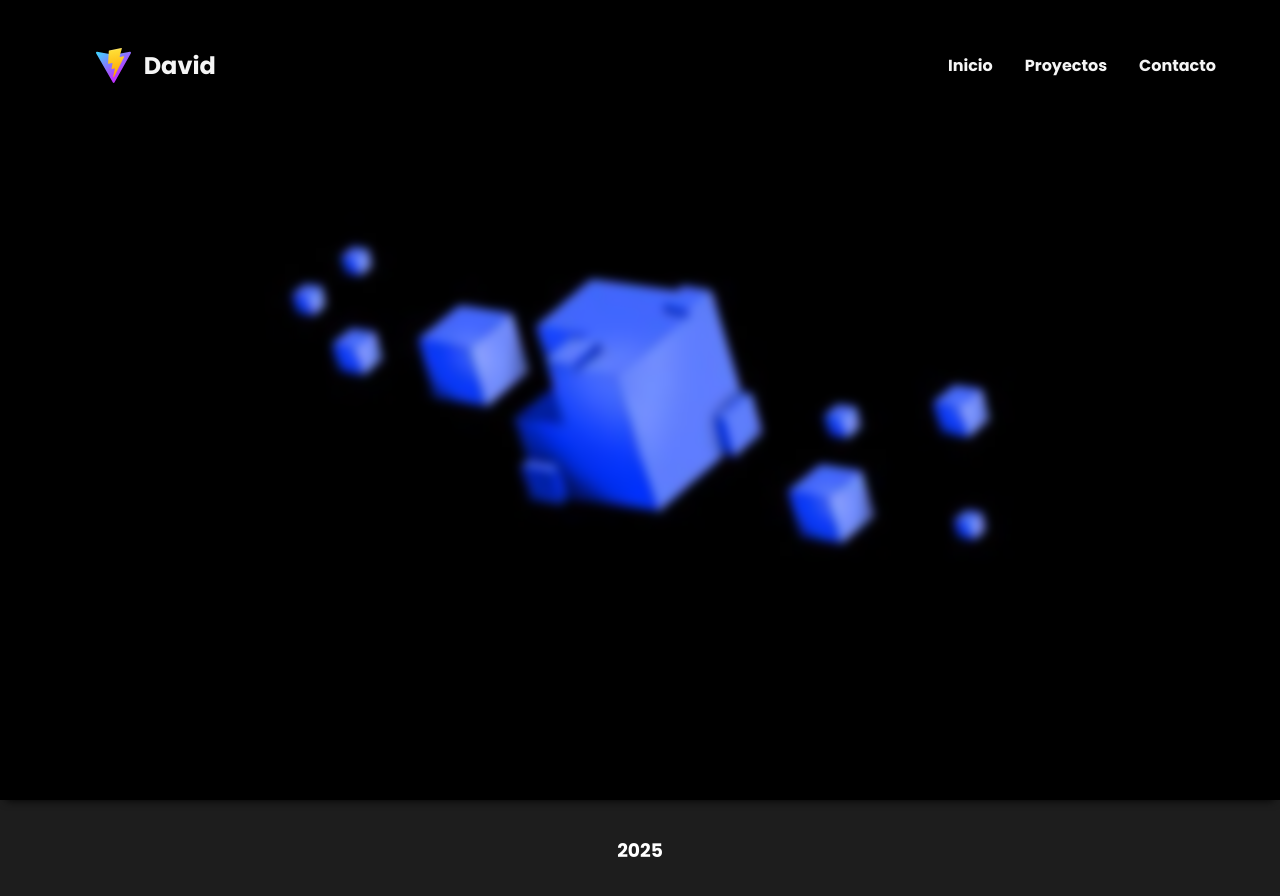
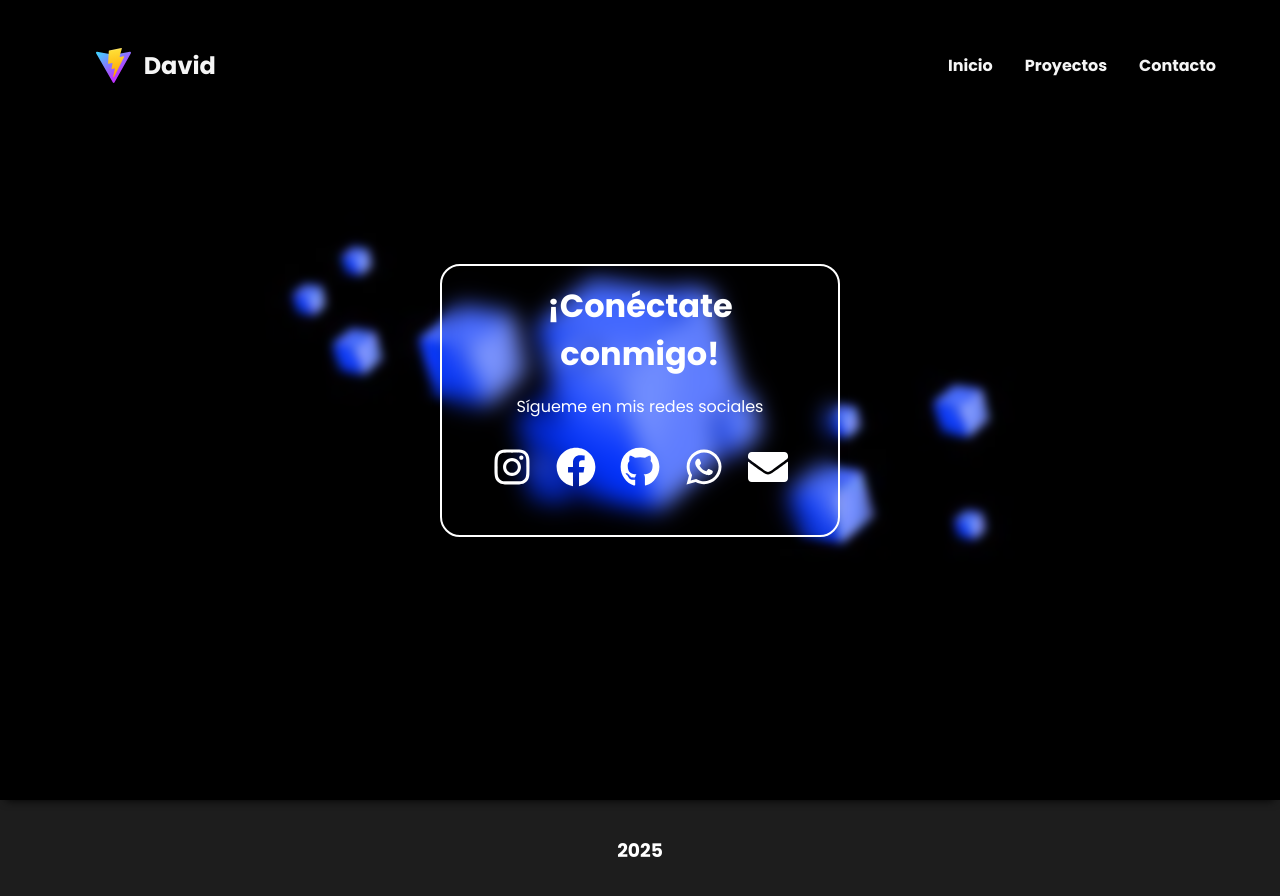
Before and after one commit to dgonzale333/MiPortafolio, a React (Vite) app: page /contacto in a window 1280 px wide. Shown: the top 896 px of the page. Built offline with nearby package versions, Linux system fonts and the light colour scheme.

Commit message:
pagina contacto creada

```diff
--- a/package.json
+++ b/package.json
@@ -13,6 +13,7 @@
     "framer-motion": "^12.5.0",
     "react": "^19.0.0",
     "react-dom": "^19.0.0",
+    "react-icons": "^5.5.0",
     "react-router-dom": "^7.3.0"
   },
   "devDependencies": {
--- a/src/components/pages/Contact.css
+++ b/src/components/pages/Contact.css
@@ -1,9 +1,77 @@
 
 .img-fullscreenCt {
-    width: 99vw; /* Hace que la imagen se agrande un poco */
+    width: 99vw;
     height: 100vh;
     object-fit: cover;
     position: absolute;
     z-index: -1;
     filter: blur(5px);
   }
+/* Contenedor principal */
+.contact-container {
+    display: flex;
+    justify-content: center;
+    align-items: center;
+    height: 100vh;
+    position: relative;
+    z-index: 1;
+    text-align: center;
+  }
+
+
+  /* Contenedor de redes sociales */
+  .social-links {
+    background: transparent;
+    border: 2px solid white;
+    padding: 2rem;
+    border-radius: 20px;
+    backdrop-filter: blur(10px);
+    width: 90%;
+    max-width: 400px;
+    box-shadow: 0 4px 8px rgba(0, 0, 0, 0.1);
+  }
+
+  .social-links h2 {
+    font-size: 2rem;
+    margin-top: -1rem;
+    margin-bottom: 1rem;
+    color: white;
+  }
+
+  .social-links p {
+    color: white;
+    margin-bottom: 1.5rem;
+  }
+
+  /* Íconos de redes sociales */
+  .icons-container {
+    display: flex;
+    justify-content: center;
+    gap: 1.5rem;
+  }
+
+  .social-icon {
+    font-size: 2.5rem;
+    color: white;
+    transition: color 0.3s ease;
+  }
+
+  /* Colores específicos por red social */
+  .instagram:hover { color: #E1306C; }
+  .facebook:hover { color: #1877F2; }
+  .github:hover { color: black; }
+  .whatsapp:hover { color: #25D366; }
+  .email:hover { color: #FF6347; }
+
+
+  @media (max-width: 768px) {
+    .social-links {
+      width: 90%;
+    }
+
+    .contact-container {
+      height: auto;
+      padding: 3rem 0;
+      margin-top: 12rem;
+    }
+  }
--- a/src/components/pages/Contact.jsx
+++ b/src/components/pages/Contact.jsx
@@ -1,17 +1,92 @@
-import React from 'react'
+import React from 'react';
 import { Header } from '../layouts/Header';
 import { Footer } from '../layouts/Footer';
-import imgContact from '../../assets/img/img_home8.jpg'
-import './Contact.css'
+import { motion } from 'framer-motion';
+import { FaInstagram, FaFacebook, FaGithub, FaWhatsapp, FaEnvelope } from 'react-icons/fa';
+import imgContact from '../../assets/img/img_home8.jpg';
+import './Contact.css';
 
 export const Contact = () => {
   return (
     <>
-     <Header />
-     <main>
-         <img className='img-fullscreenCt' src={imgContact} alt="Fondo" />
-     </main>
-     <Footer />
+      <Header />
+      <main className="contact-container">
+        <motion.img
+          className="img-fullscreenCt"
+          src={imgContact}
+          alt="Fondo"
+          initial={{ opacity: 0, scale: 0.9 }}
+          animate={{ opacity: 1, scale: 1 }}
+          transition={{ duration: 1 }}
+        />
+
+
+        <motion.div
+          className="social-links"
+          initial={{ opacity: 0, y: 50 }}
+          animate={{ opacity: 1, y: 0 }}
+          transition={{ duration: 0.8 }}
+        >
+          <h2>¡Conéctate conmigo!</h2>
+          <p>Sígueme en mis redes sociales</p>
+
+          <div className="icons-container">
+            <motion.a
+              href="https://www.instagram.com/dgonzx_"
+              target="_blank"
+              rel="noopener noreferrer"
+              className="social-icon instagram"
+              whileHover={{ scale: 1.2 }}
+              whileTap={{ scale: 0.9 }}
+            >
+              <FaInstagram />
+            </motion.a>
+
+            <motion.a
+              href="https://www.facebook.com/tuusuario"
+              target="_blank"
+              rel="noopener noreferrer"
+              className="social-icon facebook"
+              whileHover={{ scale: 1.2 }}
+              whileTap={{ scale: 0.9 }}
+            >
+              <FaFacebook />
+            </motion.a>
+
+            <motion.a
+              href="https://github.com/dgonzale333"
+              target="_blank"
+              rel="noopener noreferrer"
+              className="social-icon github"
+              whileHover={{ scale: 1.2 }}
+              whileTap={{ scale: 0.9 }}
+            >
+              <FaGithub />
+            </motion.a>
+
+            <motion.a
+              href="https://wa.me/+573002130258"
+              target="_blank"
+              rel="noopener noreferrer"
+              className="social-icon whatsapp"
+              whileHover={{ scale: 1.2 }}
+              whileTap={{ scale: 0.9 }}
+            >
+              <FaWhatsapp />
+            </motion.a>
+
+            <motion.a
+              href="mailto:davidgonzalezdiaz2305@gmail.com"
+              className="social-icon email"
+              whileHover={{ scale: 1.2 }}
+              whileTap={{ scale: 0.9 }}
+            >
+              <FaEnvelope />
+            </motion.a>
+          </div>
+        </motion.div>
+      </main>
+      <Footer />
     </>
-  )
-}
+  );
+};
```
Also changed, not shown: 1 other file (tests, documents, lock files or other folders).
